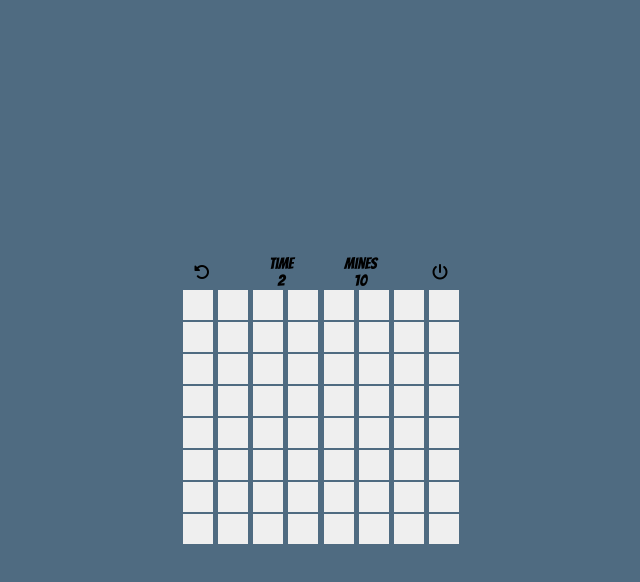
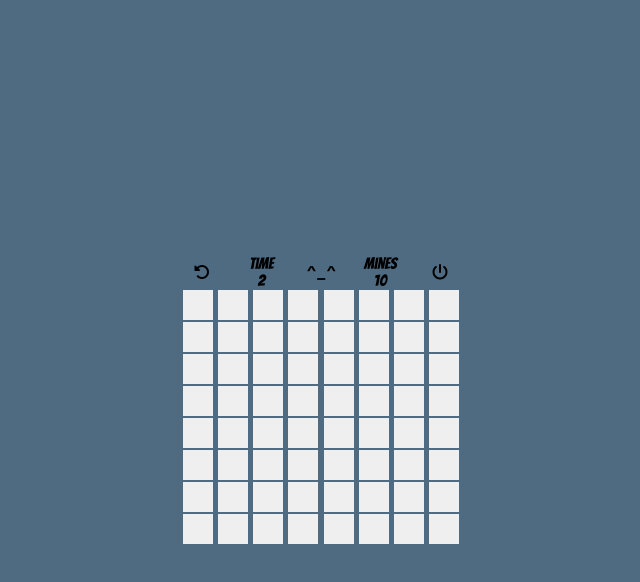
Before and after one commit to beckoningstranger/pp2-mines, a plain HTML site: page index.html in a window 1280 px wide. Both pictures are taken after a click on the input "Start Playing!". Shown: the whole page, without its empty margins (319-959 px from the left). Drawn offline with nearby package versions, Linux system fonts and the light colour scheme.

Commit message:
Feature: Additional user feedback by having a smiley face in the top bar

```diff
--- a/assets/css/style.css
+++ b/assets/css/style.css
@@ -95,6 +95,7 @@ input {
     background-color: rgb(196, 145, 145);
 }
 
-/* .has-mine {
-    background-color: red;
-} */
+#smileyface {
+    font-family: 'Space Mono';
+    font-weight: 600;
+}
--- a/assets/js/script.js
+++ b/assets/js/script.js
@@ -24,6 +24,9 @@ var myTimer;
 
         // Reset timer
         clearInterval(myTimer);
+
+        // Reset smileyface
+        document.getElementById('smileyface').innerText = "^_^";
 
         // Delete current playing field and create space for a new one
         let playingField = document.getElementById('actual-playing-field');
@@ -283,6 +286,7 @@ function makePlayingFieldInteractive() {
                 for (square of minedSquares) {
                     square.style.backgroundColor = "black";
                 }
+                document.getElementById('smileyface').innerText = "X_X";
             } else {
                 if (this.classList.contains('unrevealed')) {
                     clickedSquares++;
@@ -299,6 +303,7 @@ function makePlayingFieldInteractive() {
                         square.style.backgroundColor = "black";
                     }
                     document.getElementById('mine-countdown').innerText = 0;
+                    document.getElementById('smileyface').innerText = "d^_^b";
                 }
                 switch (number) {
                     case 0:
--- a/index.html
+++ b/index.html
@@ -31,7 +31,7 @@
             </form>
         </div>
         <div id="playing-field-area">
-            <div><p id="top-menu"><span id="restart-button"><i class="fa-solid fa-rotate-left"></i></span><span>Time<br><span id="timer">000</span></span><span>Mines<br><span id="mine-countdown">00</span></span><span id="quit-button"><i class="fa-solid fa-power-off"></i></span></p></div>
+            <div><p id="top-menu"><span id="restart-button"><i class="fa-solid fa-rotate-left"></i></span><span>Time<br><span id="timer">000</span></span><span id="smileyface">^_^</span></span><span>Mines<br><span id="mine-countdown">00</span></span><span id="quit-button"><i class="fa-solid fa-power-off"></i></span></p></div>
             <div id="actual-playing-field"></div>
         </div>
     </div>
```
